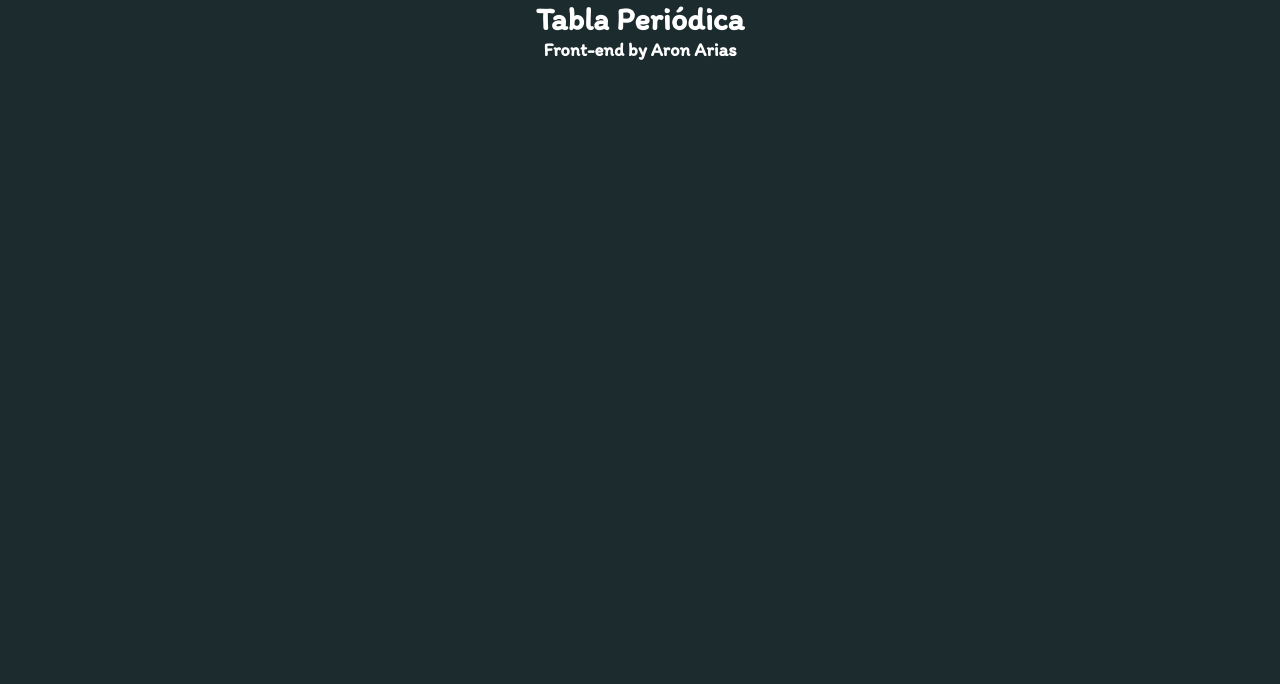
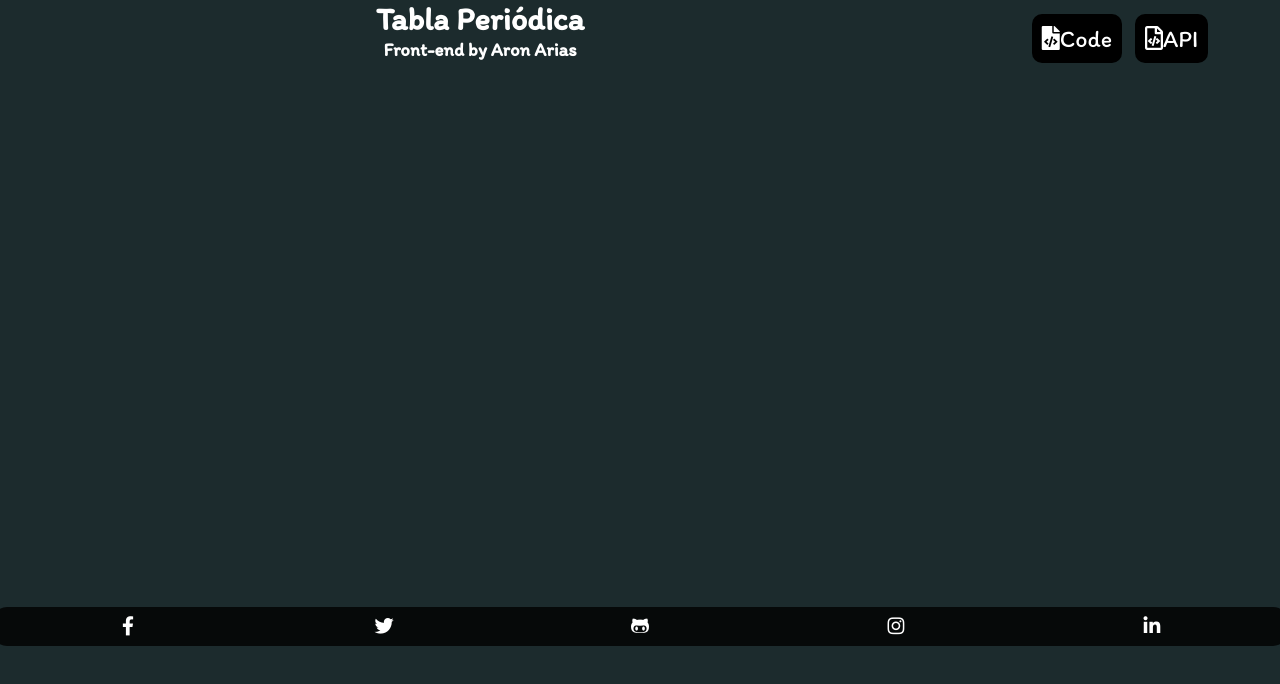
Before and after one commit to aron-ar/PeriodicTable, a plain HTML site: page index.html in a window 1280 px wide. Drawn offline with Linux system fonts and the light colour scheme; no server answers.

Commit message:
se agrega redes sociales y referencias

```diff
--- a/index.html
+++ b/index.html
@@ -5,14 +5,32 @@
     <meta name="viewport" content="width=device-width, initial-scale=1.0" />
     <title>Tabla Periodica</title>
     <link
+      rel="stylesheet"
+      href="https://use.fontawesome.com/releases/v5.15.1/css/all.css"
+      integrity="sha384-vp86vTRFVJgpjF9jiIGPEEqYqlDwgyBgEF109VFjmqGmIY/Y4HV4d3Gp2irVfcrp"
+      crossorigin="anonymous"
+    />
+    <link
       href="https://fonts.googleapis.com/css2?family=Itim&display=swap"
       rel="stylesheet"
     />
     <link rel="stylesheet" href="./styles.css" />
   </head>
   <body>
-    <h1 id="titulo">Tabla Periódica</h1>
-    <h3>Front-end by Aron Arias</h3>
+    <header>
+      <div class="title">
+        <h1 id="titulo">Tabla Periódica</h1>
+        <h3>Front-end by Aron Arias</h3>
+      </div>
+      <div class="references">
+        <a href="https://github.com/aron-ar/PeriodicTable"
+          ><i class="fas fa-file-code"></i>Code</a
+        >
+        <a href="https://github.com/neelpatel05/periodic-table-api-go">
+          <i class="far fa-file-code"></i>API
+        </a>
+      </div>
+    </header>
     <div class="container">
       <!-- templateElement -->
       <!-- <div class="element-table">
@@ -24,6 +42,31 @@
       </div> -->
       <!-- templateElement -->
     </div>
+
+    <footer>
+      <div class="redes">
+        <a
+          href="https://www.facebook.com/profile.php?id=100002351222290"
+          target="blank"
+        >
+          <i class="fab fa-facebook-f"></i>
+        </a>
+
+        <a href="https://twitter.com/AronArias11" target="blank">
+          <i class="fab fa-twitter"></i>
+        </a>
+
+        <a href="https://github.com/aron-ar" target="blank">
+          <i class="fab fa-github-alt"></i>
+        </a>
+        <a href="https://www.instagram.com/aron.ariasrado" target="blank">
+          <i class="fab fa-instagram"></i>
+        </a>
+        <a href="https://www.linkedin.com/in/aron-arias-rado/" target="blank">
+          <i class="fab fa-linkedin-in"></i>
+        </a>
+      </div>
+    </footer>
 
     <!-- Modal -->
     <div class="overlay" id="overlay"></div>
--- a/styles.css
+++ b/styles.css
@@ -14,9 +14,35 @@ body {
   overflow-x: hidden;
 }
 
-/* h1,
-h3 {
-} */
+header {
+  width: 100%;
+  display: block;
+  text-align: center;
+  justify-content: center;
+  align-items: center;
+}
+
+header .title {
+  margin-bottom: 1em;
+}
+
+header .references a {
+  background: black;
+  padding: 0.4em;
+  margin: 5px;
+  color: #fff;
+  /* margin-left: 5px; */
+  text-decoration: none;
+  font-size: 1.5em;
+  border-radius: 10px;
+  transition: all 0.8s;
+}
+
+header .references a:hover {
+  background: #fff;
+  color: black;
+  box-shadow: 0 0 10px #fff;
+}
 
 .container {
   width: 99%;
@@ -208,3 +234,36 @@ h3 {
     grid-column: 1 / span 2;
   }
 }
+@media screen and (min-width: 768px) {
+  header {
+    display: grid;
+    grid-template-columns: 9fr 3fr;
+  }
+}
+
+footer {
+  width: 100%;
+  padding: 0.5em;
+  background-color: rgba(0, 0, 0, 0.8);
+  border-radius: 15px;
+}
+footer .redes {
+  font-size: 1.2em;
+  display: flex;
+  justify-content: space-around;
+  align-items: center;
+}
+
+footer .redes a {
+  color: #fff;
+  width: 30px;
+  text-align: center;
+  transition: all 0.8s;
+}
+
+footer .redes a:hover {
+  border-radius: 25%;
+  color: black;
+  background: white;
+  box-shadow: 0 0 1em white;
+}
```
